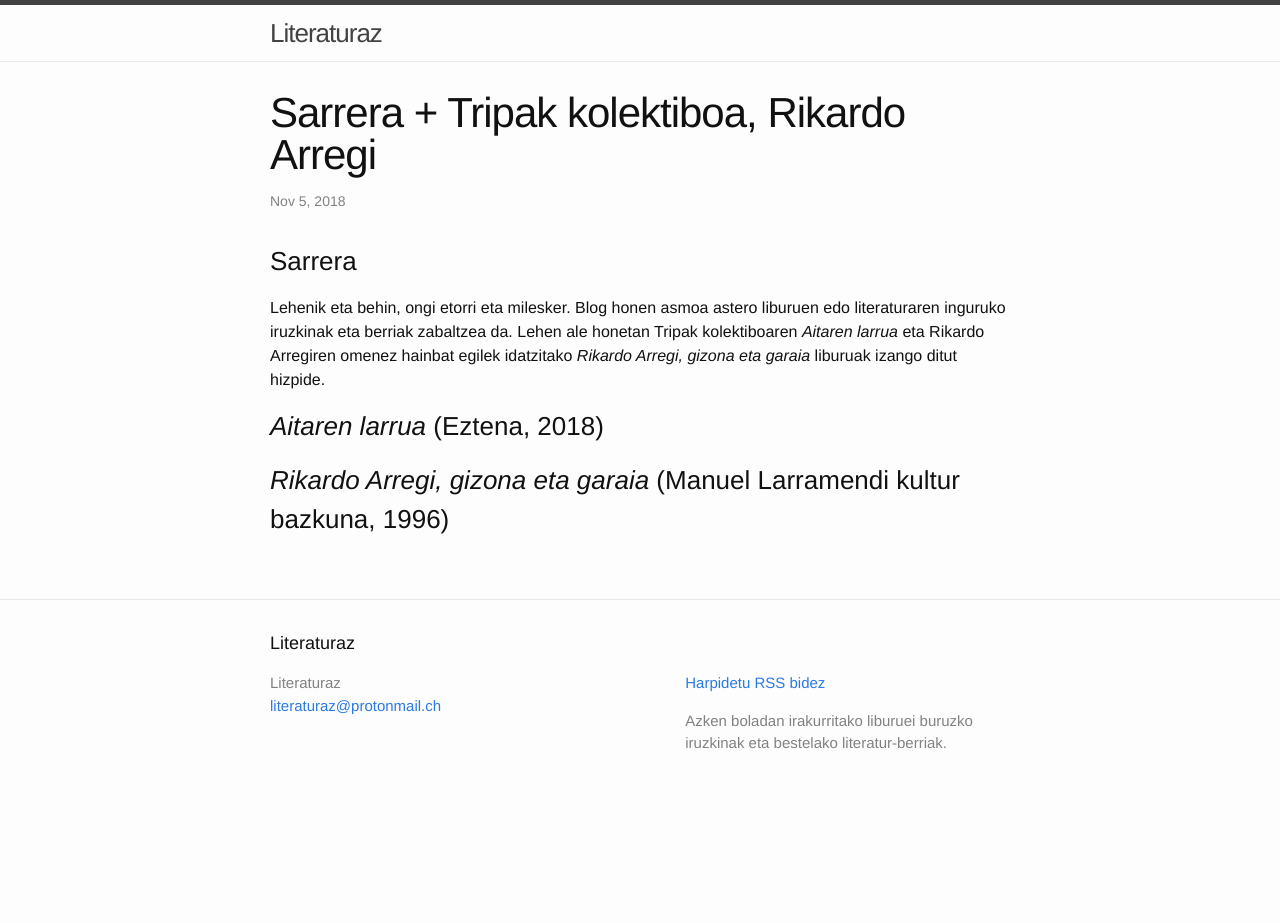
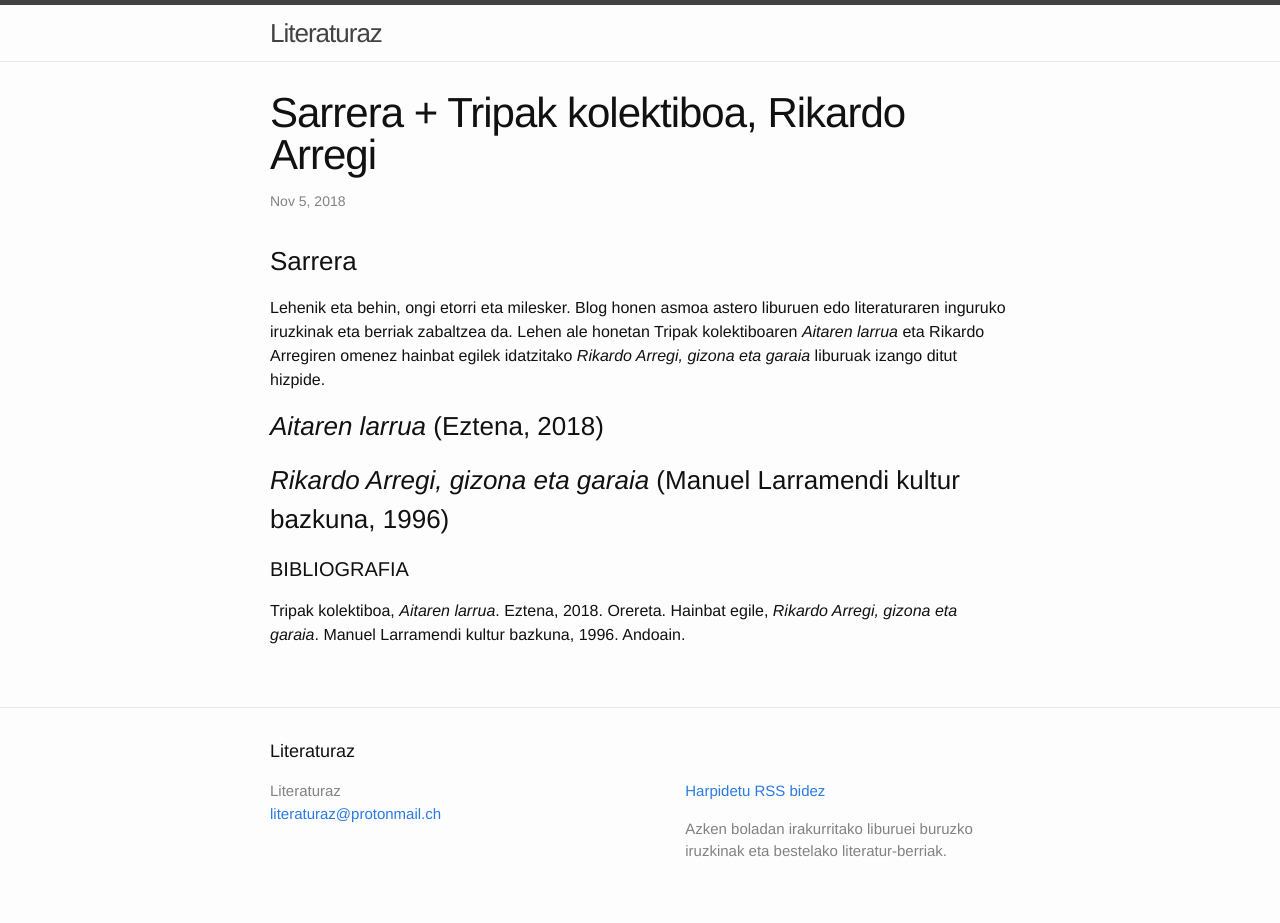
Before and after one commit to literaturaz/literaturaz.github.io, a Jekyll site: the page built from _posts/2018-11-05-Tripak-Arregi.markdown, in a window 1280 px wide. Built offline with Jekyll 4.4.1, drawn with Linux system fonts in a browser that asks for light colours; before the commit the page ends 900 px from its top, so only the background shows below that.

Commit message:
Update 2018-11-05-Tripak-Arregi.markdown

```diff
--- a/_posts/2018-11-05-Tripak-Arregi.markdown
+++ b/_posts/2018-11-05-Tripak-Arregi.markdown
@@ -10,3 +10,7 @@ Lehenik eta behin, ongi etorri eta milesker. Blog honen asmoa astero liburuen ed
 ### _Aitaren larrua_ (Eztena, 2018)
 
 ### _Rikardo Arregi, gizona eta garaia_ (Manuel Larramendi kultur bazkuna, 1996)
+
+#### BIBLIOGRAFIA
+Tripak kolektiboa, _Aitaren larrua_. Eztena, 2018. Orereta.
+Hainbat egile, _Rikardo Arregi, gizona eta garaia_. Manuel Larramendi kultur bazkuna, 1996. Andoain.
```
